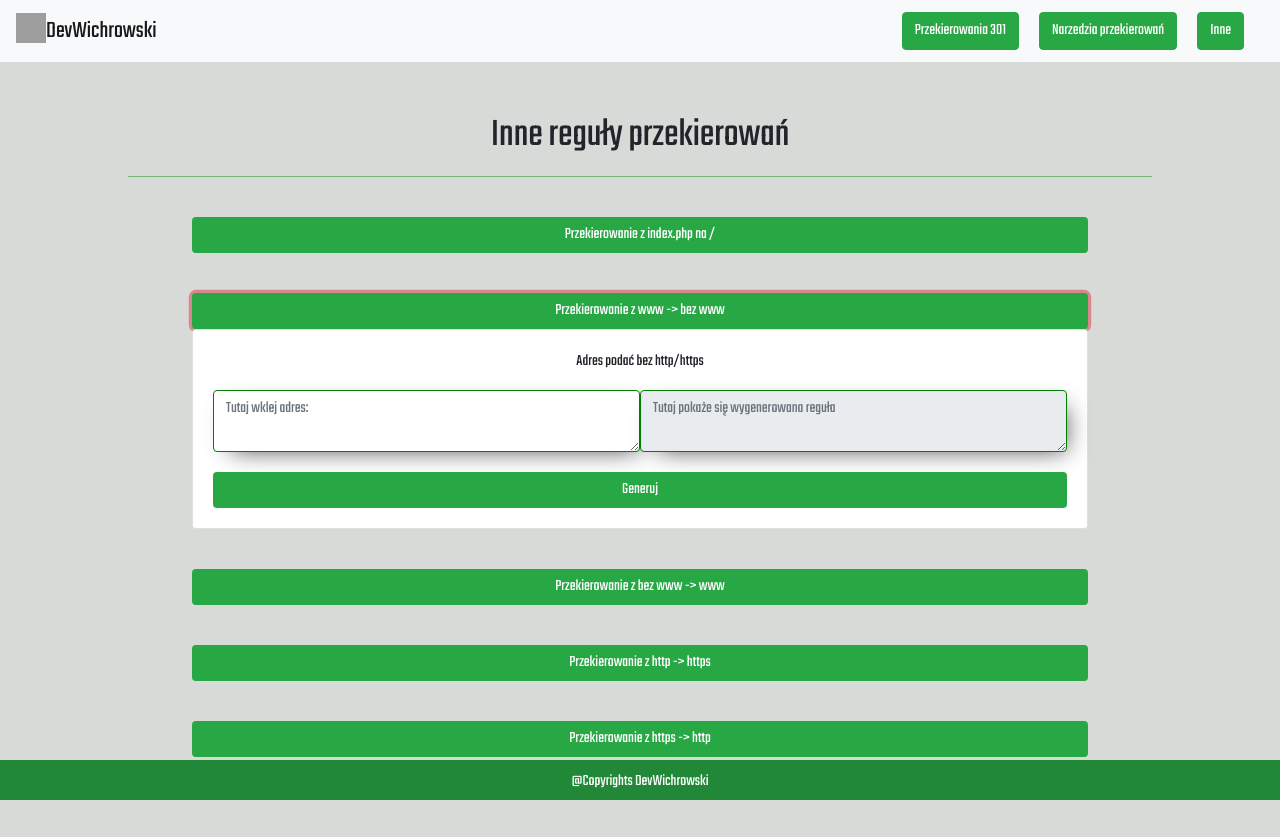
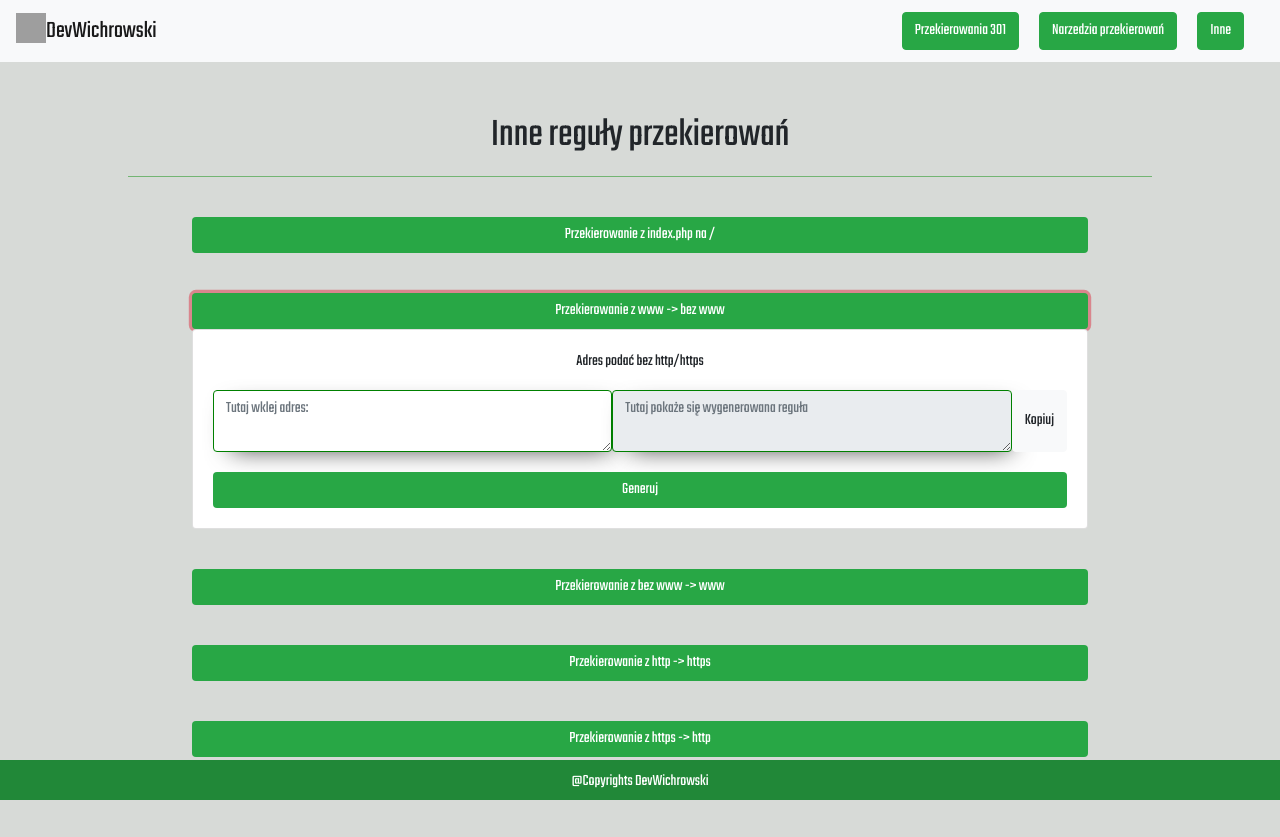
Before and after one commit to DevWichrowski/react-redirections, a React (Create React App) app: page /inne in a window 1280 px wide. Both pictures are taken after a click on the button "Przekierowanie z www -> bez www". Built offline with nearby package versions, Linux system fonts and the light colour scheme; grey boxes are pictures that could not be loaded.

Commit message:
Add copy button to RulesBox

```diff
--- a/src/components/Rules/RulesBox/RulesBox.js
+++ b/src/components/Rules/RulesBox/RulesBox.js
@@ -33,6 +33,7 @@
 								value={props.resultRedirection}
 								readOnly={true}
 							/>
+							<button type="button" className="btn btn-light push-right">Kopiuj</button>
 						</div>
 						<button id="result-textarea" className="btn btn-danger" onClick={props.generateRedirection}>
 							Generuj
```
